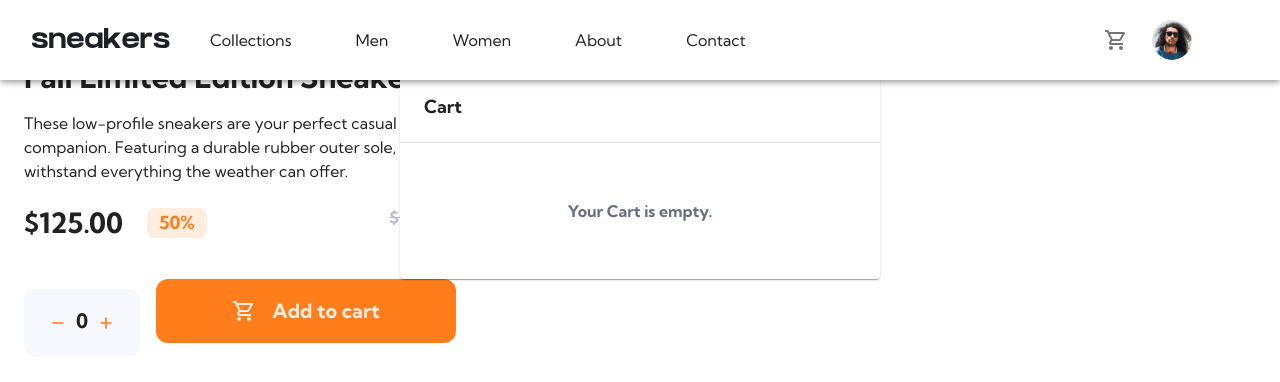
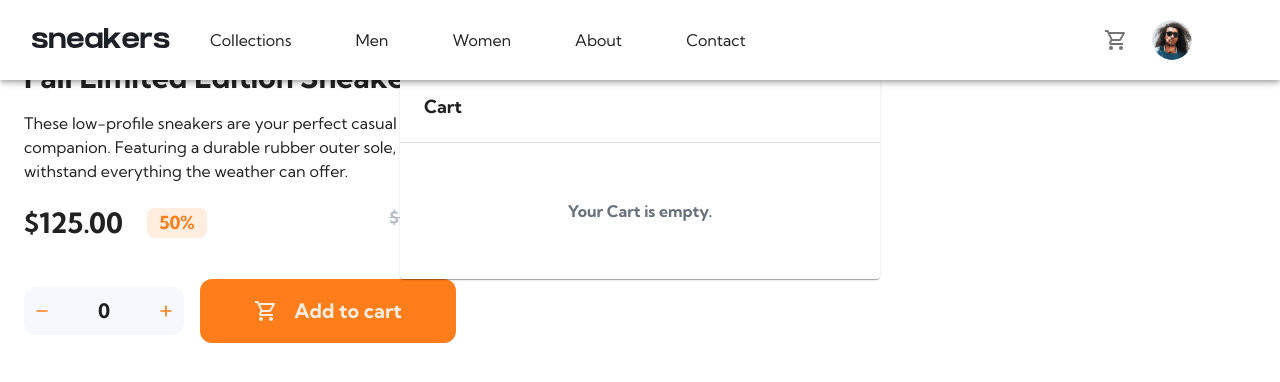
Before and after one commit to beloveddie/ecommerce-product-page, a Next.js app: page / in a window 1280 px wide. Shown: the top 382 px of the page. Built offline with nearby package versions, Linux system fonts and the light colour scheme.

Commit message:
Adjust components' properties

```diff
--- a/components/ui/QuantityCounter/index.js
+++ b/components/ui/QuantityCounter/index.js
@@ -6,17 +6,18 @@ import AddRoundedIcon from "@mui/icons-material/AddRounded";
 export const QuantityCounter = () => {
   return (
     <Stack
-      mt={3}
+      mt={{ xs: 3, md: 0 }}
       direction="row"
       justifyContent="space-between"
-      alignContent="center"
+      alignItems="center"
       sx={{
         "& svg": {
           color: "primary.main",
           fontSize: 20,
           fontWeight: 700,
         },
-        p: 2,
+        width: { md: "10rem", xs: "100%" },
+        height: "3rem",
         backgroundColor: "neutral.lightGrayishBlue",
         borderRadius: 3,
       }}
```
